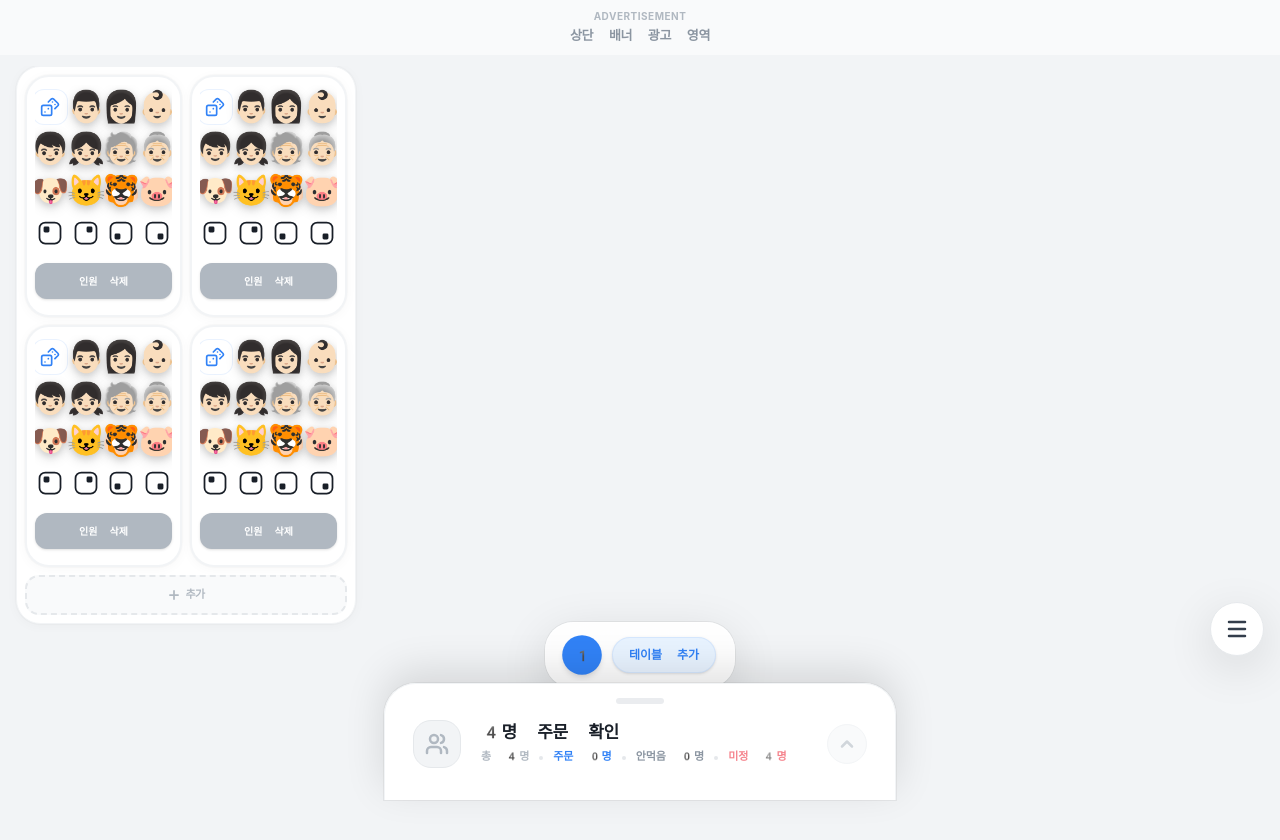
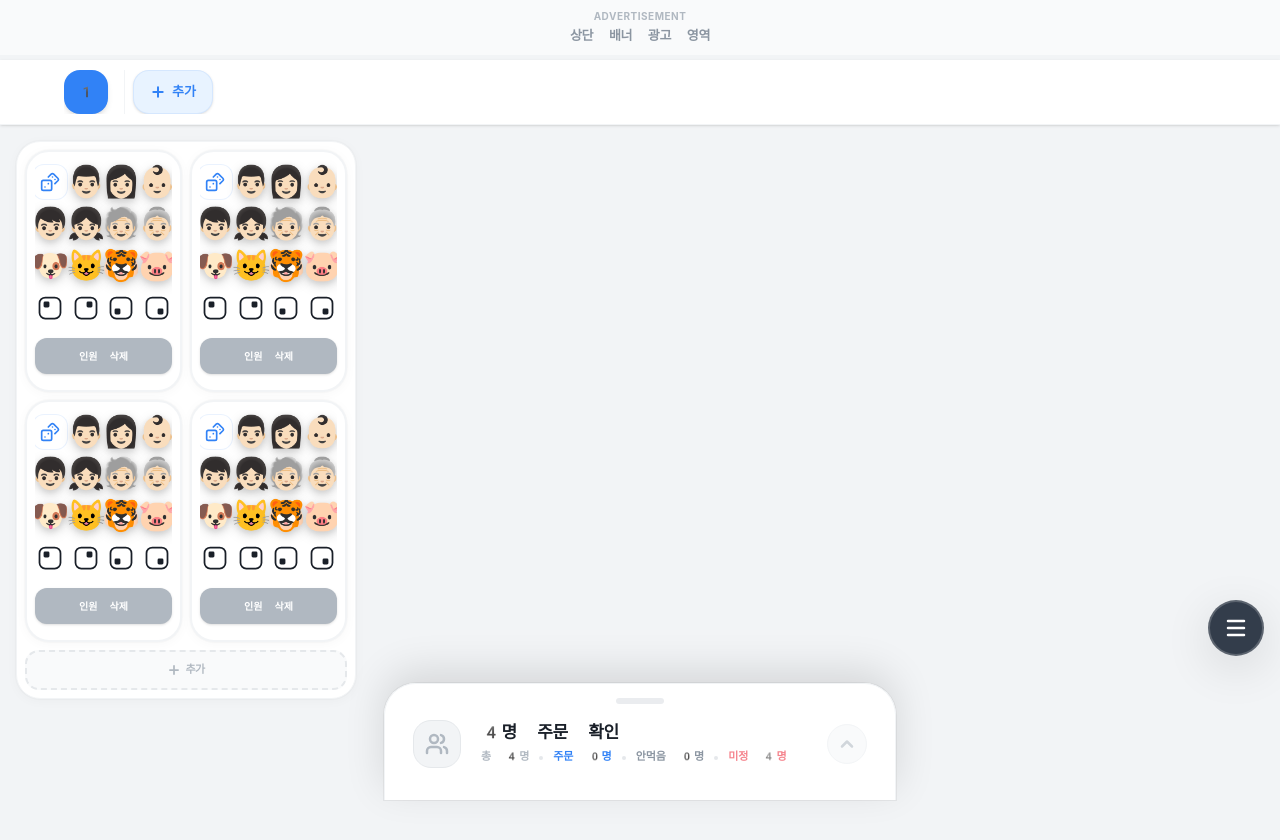
Before and after one commit to limchang/anti_order, a React (Vite) app: page / in a window 1280 px wide. Shown: the top 840 px of the page. Before the commit the page ends 800 px from the top, so only its background shows below. Built offline with nearby package versions, Linux system fonts and the light colour scheme; a web font is replaced by a local one.

Commit message:
UI Refinements: fix sticky nav, center toasts, FAB interactions, and icon-only card buttons

```diff
--- a/App.tsx
+++ b/App.tsx
@@ -496,7 +496,7 @@ function App() {
         </div>
       </header>
 
-      {/* 우측 하단 플로팅 햄버거 메뉴 */}
+      {/* 우측 하단 플로팅 햄버거 메뉴 (위치 조정) */}
       <div className="fixed bottom-36 right-4 z-[1050] flex flex-col items-end pointer-events-none">
         <AnimatePresence>
           {isMainMenuOpen && (
@@ -534,53 +534,43 @@ function App() {
             </motion.div>
           )}
         </AnimatePresence>
-        <button onClick={() => setIsMainMenuOpen(!isMainMenuOpen)} className={`pointer-events-auto p-3.5 rounded-full shadow-toss-elevated transition-all active:scale-90 ${isMainMenuOpen ? 'bg-toss-blue text-white shadow-lg shadow-toss-blue/20 rotate-180' : 'bg-white text-toss-grey-800 border border-toss-grey-200 hover:bg-toss-grey-50'}`}>
+        <button onClick={() => setIsMainMenuOpen(!isMainMenuOpen)} className={`pointer-events-auto p-3.5 w-14 h-14 flex items-center justify-center rounded-full shadow-toss-elevated transition-all active:scale-90 ${isMainMenuOpen ? 'bg-toss-blue text-white shadow-lg shadow-toss-blue/20 rotate-180' : 'bg-toss-grey-800 text-white hover:bg-toss-grey-900 border-2 border-white/20'}`}>
           {isMainMenuOpen ? <X size={24} strokeWidth={2.5} /> : <Menu size={24} strokeWidth={2.5} />}
         </button>
       </div>
 
-      <AnimatePresence>
-        {!isAnyInputActive && (
-          <motion.div
-            initial={{ y: 50, opacity: 0 }}
-            animate={{ y: 0, opacity: 1 }}
-            exit={{ y: 50, opacity: 0 }}
-            className="fixed bottom-28 left-0 right-0 z-[1000] flex justify-center px-4 pointer-events-none"
-          >
-            <div className="bg-white/90 backdrop-blur-2xl border border-white/50 rounded-[28px] p-1.5 shadow-toss-elevated pointer-events-auto w-fit max-w-[calc(100vw-32px)] ring-1 ring-black/5 flex flex-col items-center transition-all duration-300">
-              <div className="flex items-center justify-center gap-3 px-3 py-1 overflow-x-auto no-scrollbar max-w-full">
+      <main className="flex-1 py-1 mt-[56px] relative w-full overflow-hidden flex flex-col">
+        {/* 테이블 네비게이션 (Sticky top) */}
+        <div className="sticky top-0 z-[90] bg-white/95 backdrop-blur-xl border-b border-toss-grey-100 py-2.5 px-4 w-full shadow-sm mb-2 shrink-0">
+          <div className="flex items-center justify-start gap-4 overflow-x-auto no-scrollbar max-w-6xl mx-auto w-full">
             {groups.map(group => {
               const isActive = activeGroupId === group.id;
               const firstChar = group.name.trim().charAt(0) || '?';
               const hasUndecided = group.items.some(p => p.avatar && p.avatar !== '😋' && (p.subItems.length === 0 || p.subItems.every(si => si.itemName === '미정')));
               return (
-                    <div key={group.id} className="relative shrink-0 py-1">
+                <div key={group.id} className="relative shrink-0">
                   <motion.button
                     whileTap={{ scale: 0.9 }}
                     onClick={() => {
                       if (activeGroupId === group.id) openManageSheet(group.id);
                       else { setActiveGroupId(group.id); scrollToTable(group.id); }
                     }}
-                        className={`w-9 h-9 rounded-full flex items-center justify-center font-black text-[14px] transition-all relative ${isActive ? 'bg-toss-blue text-white shadow-md scale-110 z-10' : 'bg-toss-grey-100 text-toss-grey-400'}`}
+                    className={`min-w-[44px] h-11 px-3 rounded-2xl flex items-center justify-center font-black text-[15px] transition-all relative whitespace-nowrap ${isActive ? 'bg-toss-blue text-white shadow-md' : 'bg-toss-grey-100 text-toss-grey-500 hover:bg-toss-grey-200'}`}
                   >
-                        {firstChar}
-                        {hasUndecided && <div className="absolute -top-0.5 -right-0.5 w-2.5 h-2.5 bg-yellow-400 border-2 border-white rounded-full shadow-sm animate-pulse"></div>}
+                    {isActive ? group.name.replace('번 테이블', '') : firstChar}
+                    {hasUndecided && <div className="absolute -top-1 -right-1 w-3 h-3 bg-yellow-400 border-2 border-white rounded-full shadow-sm animate-pulse"></div>}
                   </motion.button>
                 </div>
               );
             })}
-                <div className="shrink-0 py-1">
-                  <button onClick={addGroup} className="h-9 px-4 bg-toss-blueLight text-toss-blue rounded-full font-black text-[12px] active:scale-95 transition-all shadow-sm border border-toss-blue/10 whitespace-nowrap">테이블 추가</button>
+            <div className="shrink-0 pl-2 border-l border-toss-grey-100">
+              <button onClick={addGroup} className="h-11 px-4 bg-toss-blueLight text-toss-blue rounded-2xl font-black text-[13px] active:scale-95 transition-all shadow-sm border border-toss-blue/10 flex items-center gap-1.5 whitespace-nowrap"><Plus size={16} strokeWidth={3} /> 추가</button>
             </div>
           </div>
         </div>
-          </motion.div>
-        )}
-      </AnimatePresence>
 
-      <main className="flex-1 py-2 mt-[58px]">
         {groups.length > 0 ? (
-          <div ref={scrollContainerRef} className="flex overflow-x-auto snap-x snap-mandatory gap-2 pb-2 no-scrollbar px-4 scroll-smooth">
+          <div ref={scrollContainerRef} className="flex overflow-x-auto snap-x snap-mandatory gap-2 pb-[120px] no-scrollbar px-4 scroll-smooth flex-1 items-start content-start py-2">
             {groups.map((group) => (
               <div key={group.id} id={`group-${group.id}`} className="snap-center shrink-0 w-[calc(100vw-32px)] sm:w-[340px]">
                 <OrderGroupSection
@@ -609,7 +599,7 @@ function App() {
             ))}
           </div>
         ) : (
-          <div className="flex flex-col items-center justify-center min-h-[50vh] px-8 animate-in fade-in duration-500">
+          <div className="flex flex-col items-center justify-center min-h-[50vh] px-8 animate-in fade-in duration-500 w-full flex-1">
             <div className="w-24 h-24 bg-white rounded-full flex items-center justify-center shadow-toss-card mb-6 border border-toss-grey-100"><LayoutGrid size={40} className="text-toss-grey-200" /></div>
             <h2 className="text-xl font-black text-toss-grey-800 mb-2">등록된 테이블이 없습니다</h2>
             <p className="text-sm font-bold text-toss-grey-400 text-center mb-8">하단의 버튼을 눌러 테이블을 추가해보세요.<br />주문을 시작할 수 있습니다.</p>
@@ -782,30 +772,34 @@ function App() {
 
       <AnimatePresence>
         {undoToast && (
+          <div className="fixed bottom-28 w-full flex justify-center z-[10000] pointer-events-none px-4">
             <motion.button
-            initial={{ y: 50, x: "-50%", opacity: 0 }}
-            animate={{ y: 0, x: "-50%", opacity: 1 }}
-            exit={{ y: 20, x: "-50%", opacity: 0 }}
+              initial={{ y: 20, opacity: 0 }}
+              animate={{ y: 0, opacity: 1 }}
+              exit={{ y: 10, opacity: 0 }}
               onClick={handleUndoAction}
-            className="fixed bottom-32 left-1/2 -translate-x-1/2 z-[10000] bg-toss-grey-900 text-white px-5 py-2.5 rounded-full shadow-toss-elevated flex items-center justify-center gap-2 text-[13px] font-black active:scale-95 border border-white/10"
+              className="bg-toss-grey-900 text-white px-5 py-2.5 rounded-full shadow-toss-elevated flex items-center justify-center gap-2 text-[13px] font-black pointer-events-auto active:scale-95 border border-white/10"
             >
               <RotateCcw size={14} strokeWidth={3} /> 되돌리기
             </motion.button>
+          </div>
         )}
 
         {toast && !undoToast && (
+          <div className="fixed bottom-28 w-full flex justify-center z-[10000] pointer-events-none px-4">
             <motion.div
-            initial={{ y: 50, x: "-50%", opacity: 0 }}
-            animate={{ y: 0, x: "-50%", opacity: 1 }}
-            exit={{ y: 20, x: "-50%", opacity: 0 }}
-            className="fixed bottom-32 left-1/2 -translate-x-1/2 z-[10000] bg-toss-grey-900 text-white px-6 py-3.5 rounded-[24px] shadow-toss-elevated flex items-center gap-3 min-w-[220px]"
+              initial={{ y: 20, opacity: 0 }}
+              animate={{ y: 0, opacity: 1 }}
+              exit={{ y: 10, opacity: 0 }}
+              className="bg-toss-grey-900 text-white px-6 py-3.5 rounded-[24px] shadow-toss-elevated flex items-center gap-3 min-w-[220px]"
             >
               <div className="w-8 h-8 rounded-full bg-toss-blue flex items-center justify-center shrink-0"><Bell size={16} fill="white" /></div>
               <span className="text-[13px] font-black tracking-tight">{toast.message}</span>
             </motion.div>
+          </div>
         )}
       </AnimatePresence>
-    </div>
+    </div >
   );
 }
 export default App;
```
Lines whose indentation alone changed are shown as unchanged.
